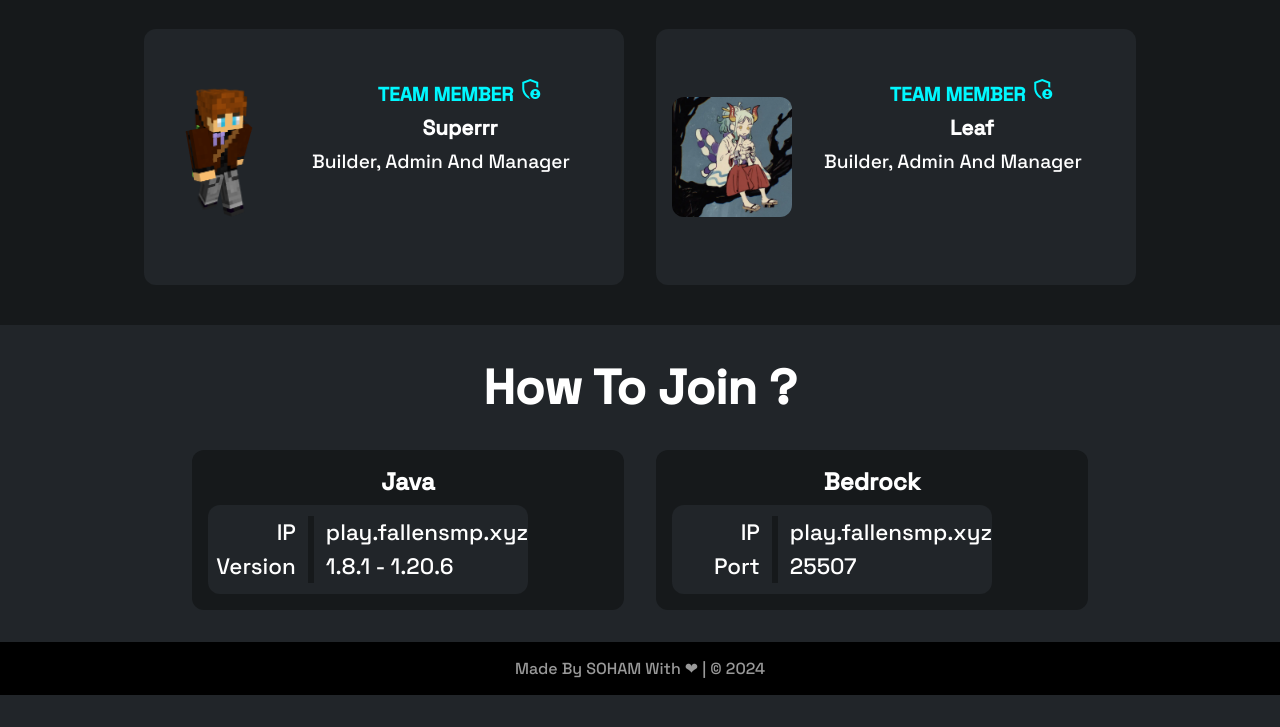
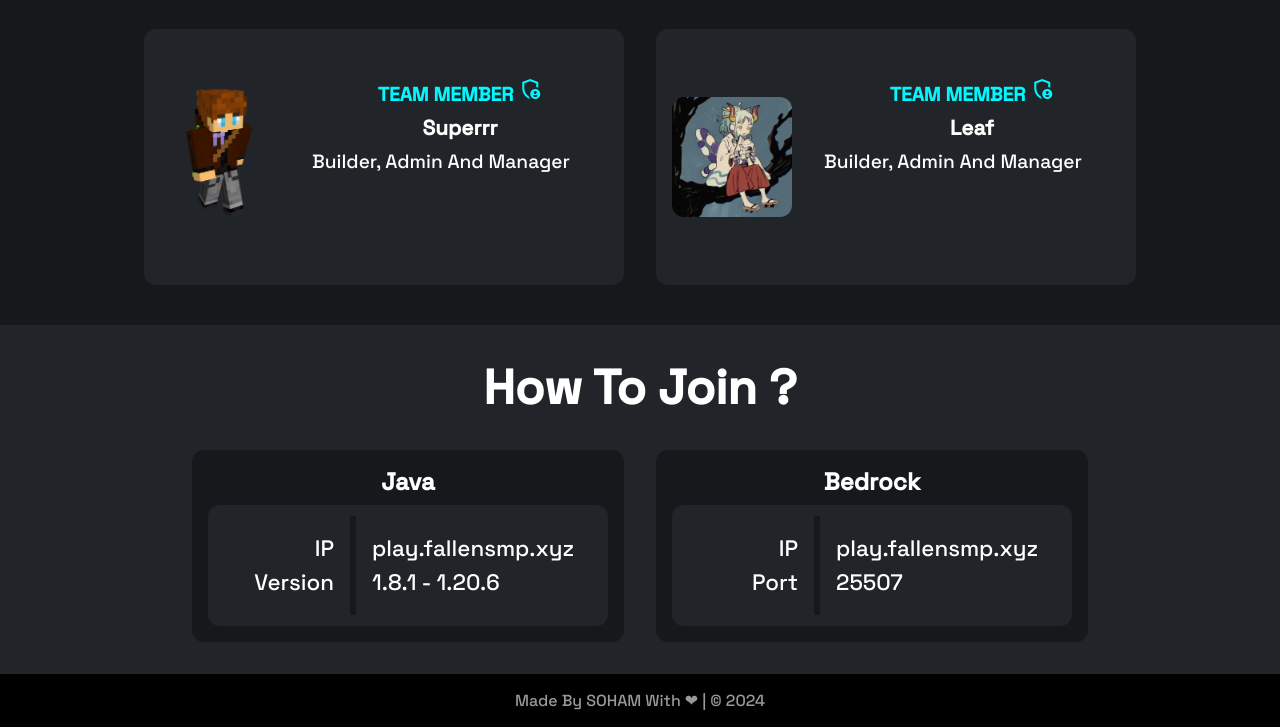
Before and after one commit to SpreadSheets600/Fallen-SMP, a plain HTML site: page public/index.html in a window 1280 px wide. Shown: the part 3773-4500 px from the top of the page. Before the commit the page ends 4468 px from the top, so only its background shows below. Drawn offline with nearby package versions, Linux system fonts and the light colour scheme.

Commit message:
UI Updtates

```diff
--- a/public/style.css
+++ b/public/style.css
@@ -682,7 +682,7 @@ body {
   display: flex;
   flex-direction: column;
   width: 25rem;
-  height: 8rem;
+  height: 10rem;
   background-color: var(--background2);
   border-radius: var(--roundness);
   margin: 1rem;
@@ -703,7 +703,7 @@ body {
   display: flex;
   flex-direction: row;
   background-color: var(--background1);
-  width: 20rem;
+  width: 25rem;
   height: 100%;
   border-radius: var(--roundness);
   align-items: center;
@@ -713,12 +713,12 @@ body {
 .main3_join_categories {
   display: flex;
   flex-direction: column;
-  width: 20rem;
+  width: 10rem;
   text-align: right;
   font-size: 1.4rem;
   line-height: 1.5;
   border-right: 3px solid var(--background2);
-  padding-right: 0.75rem;
+  padding: 1rem;
 }
 .main3_join_values {
   display: flex;
@@ -728,7 +728,7 @@ body {
   width: 20rem;
   line-height: 1.5;
   border-left: 3px solid var(--background2);
-  padding-left: 0.75rem;
+  padding: 1rem;
 }
 
 /* Copyright Text */
```
